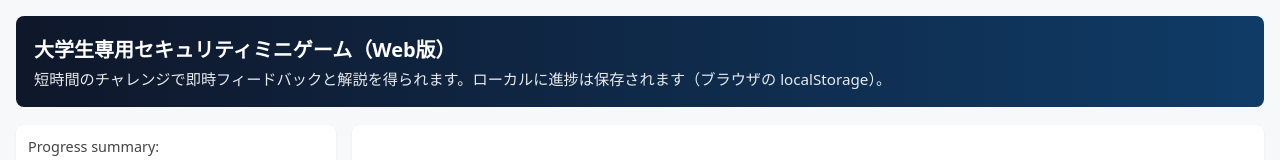
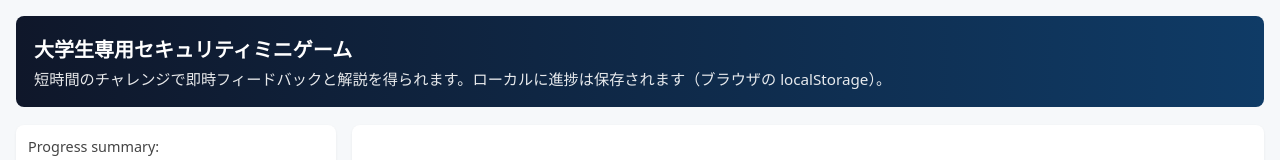
Before and after one commit to yangjinteng754-spec/daigaku, a plain HTML site: page index.html in a window 1280 px wide. Shown: the top 160 px of the page. Drawn offline with Linux system fonts and the light colour scheme.

Commit message:
Update index.html

```diff
--- a/index.html
+++ b/index.html
@@ -36,7 +36,7 @@
 </head>
 <body>
   <header>
-    <h1>大学生専用セキュリティミニゲーム（Web版）</h1>
+    <h1>大学生専用セキュリティミニゲーム</h1>
     <p class="lead">短時間のチャレンジで即時フィードバックと解説を得られます。ローカルに進捗は保存されます（ブラウザの localStorage）。</p>
   </header>
 
```
